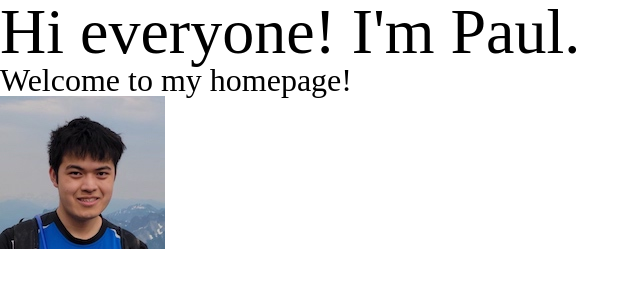
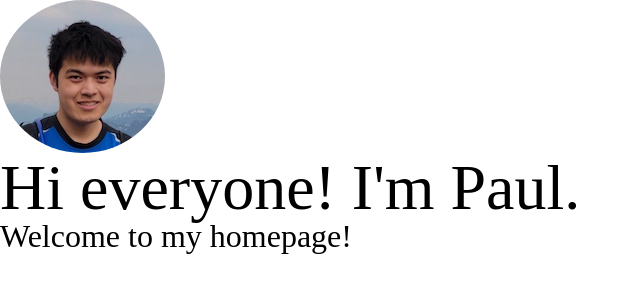
Before and after one commit to paulpan05/personal-website-minified, a Next.js app: page / in a window 1280 px wide. Shown: the top 300 px of the page, without its empty margins (0-640 px from the left). Built offline with nearby package versions, Linux system fonts and the light colour scheme.

Commit message:
Major folder restructure.

```diff
--- /dev/null
+++ b/components/Header/index.module.scss
@@ -0,0 +1,3 @@
+.profileImage {
+  border-radius: 50%;
+}
--- /dev/null
+++ b/components/Header/index.tsx
@@ -0,0 +1,16 @@
+import type { NextComponentType } from 'next'
+import Image from 'next/image'
+import ProfilePicture from '../../assets/img/profile_picture.jpg'
+import styles from './index.module.scss'
+
+const Header: NextComponentType = () => {
+  return (
+    <>
+      <Image src={ProfilePicture} alt='Profile Picture' className={styles.profileImage} />
+      <h1>Hi everyone! I&apos;m Paul.</h1>
+      <h2>Welcome to my homepage!</h2>
+    </>
+  );
+}
+
+export default Header;
--- a/package.json
+++ b/package.json
@@ -19,6 +19,7 @@
     "@types/react-dom": "18.0.4",
     "eslint": "8.16.0",
     "eslint-config-next": "12.1.6",
+    "sass": "^1.52.1",
     "typescript": "4.6.4"
   }
 }
--- a/pages/_app.tsx
+++ b/pages/_app.tsx
@@ -1,5 +1,5 @@
-import '../styles/reset.css'
-import '../styles/globals.css'
+import '../assets/css/reset.scss'
+import '../assets/css/globals.scss'
 import type { AppProps } from 'next/app'
 
 function MyApp({ Component, pageProps }: AppProps) {
--- a/pages/index.tsx
+++ b/pages/index.tsx
@@ -1,7 +1,6 @@
 import type { NextPage } from 'next'
-import Image from 'next/image'
 import Head from 'next/head'
-import ProfilePicture from '../public/profile_picture.jpg'
+import Header from '../components/Header'
 
 const Home: NextPage = () => {
   return (
@@ -14,9 +13,7 @@ const Home: NextPage = () => {
         <link rel='apple-touch-icon' href='/apple-touch-icon.png' />
         <link rel='manifest' href='/manifest.json' />
       </Head>
-      <h1>Hi everyone! I&apos;m Paul.</h1>
-      <h2>Welcome to my homepage!</h2>
-      <Image src={ProfilePicture} alt='Profile Picture' />
+      <Header />
     </>
   )
 }
```
Also changed, not shown: assets/css/globals.scss (renamed from styles/globals.css), assets/css/reset.scss (renamed from styles/reset.css), assets/img/profile_picture.jpg (renamed from public/profile_picture.jpg), 1 other file (tests, documents, lock files or other folders).
